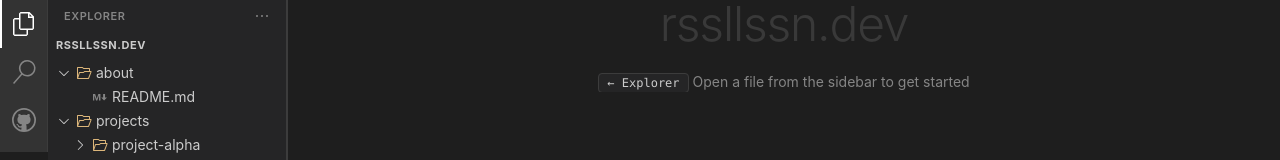
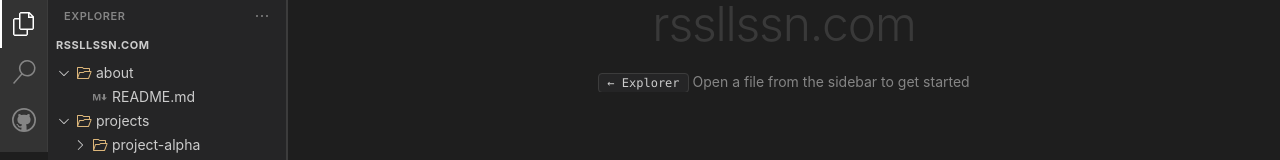
Before and after one commit to rssllssn/rssllssn.com, a Next.js app: page / in a window 1280 px wide. Shown: the top 160 px of the page. Built offline with nearby package versions, Linux system fonts and the light colour scheme.

Commit message:
rssllssn.dev -> rssllssn.com

```diff
--- a/package.json
+++ b/package.json
@@ -1,5 +1,5 @@
 {
-  "name": "rssllssn.dev",
+  "name": "rssllssn.com",
   "version": "0.1.0",
   "private": true,
   "scripts": {
--- a/src/app/layout.tsx
+++ b/src/app/layout.tsx
@@ -2,7 +2,7 @@ import type { Metadata } from "next";
 import "./globals.css";
 
 export const metadata: Metadata = {
-  title: "rssllssn.dev — Portfolio",
+  title: "rssllssn.com — Portfolio",
   description:
     "Russell's portfolio — a developer portfolio styled as a VS Code editor.",
 };
--- a/src/components/editor/EditorPane.tsx
+++ b/src/components/editor/EditorPane.tsx
@@ -118,7 +118,7 @@ function WelcomeScreen() {
     <div className="flex-1 flex flex-col items-center justify-center bg-[var(--bg-editor)] text-[var(--text-secondary)] select-none">
       <div className="text-center space-y-6">
         <h1 className="text-5xl font-light text-[var(--text-watermark)] tracking-tight">
-          rssllssn.dev
+          rssllssn.com
         </h1>
         <div className="space-y-2 text-sm">
           <p>
--- a/src/components/sidebar/FileExplorerSidebar.tsx
+++ b/src/components/sidebar/FileExplorerSidebar.tsx
@@ -22,7 +22,7 @@ export default function FileExplorerSidebar({ data }: FileExplorerSidebarProps)
 
       {/* Workspace label */}
       <div className="px-2 py-1 text-[11px] font-bold uppercase tracking-wider text-[var(--text-primary)]">
-        rssllssn.dev
+        rssllssn.com
       </div>
 
       {/* Tree */}
```
